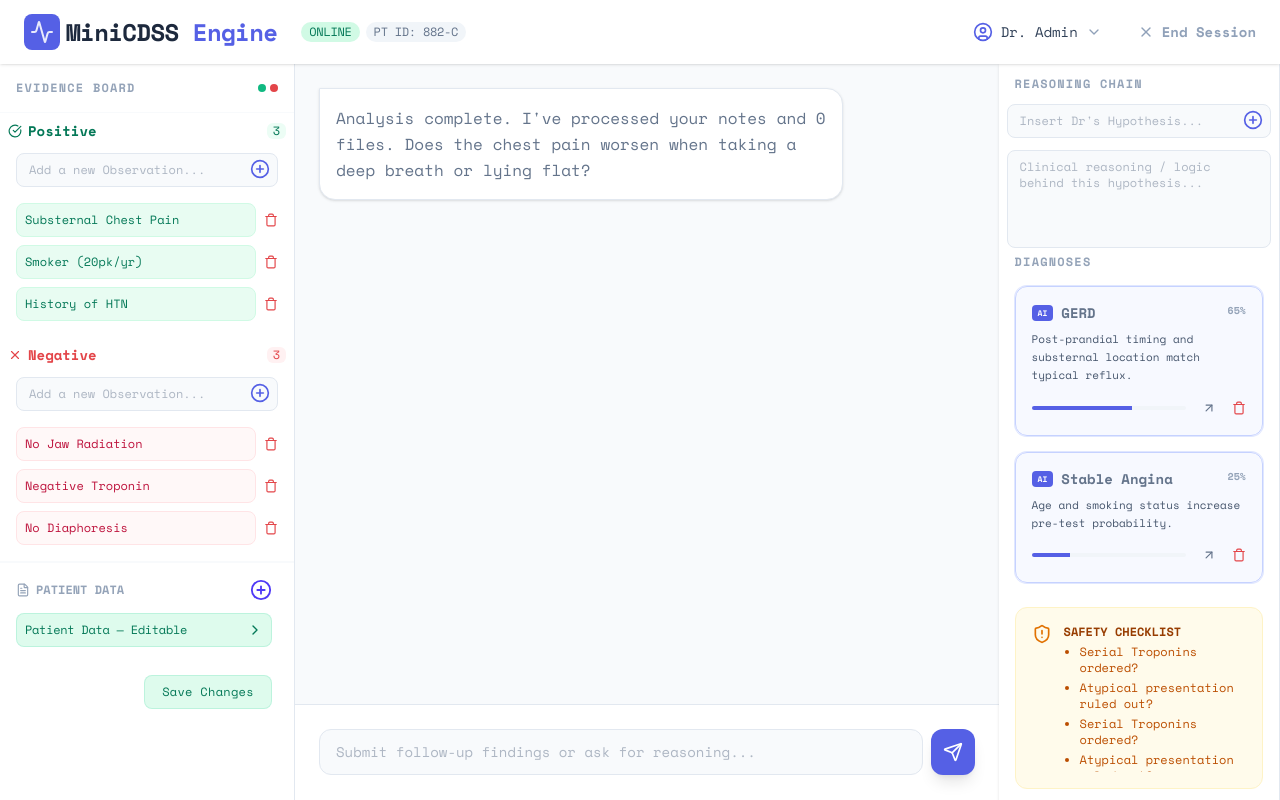
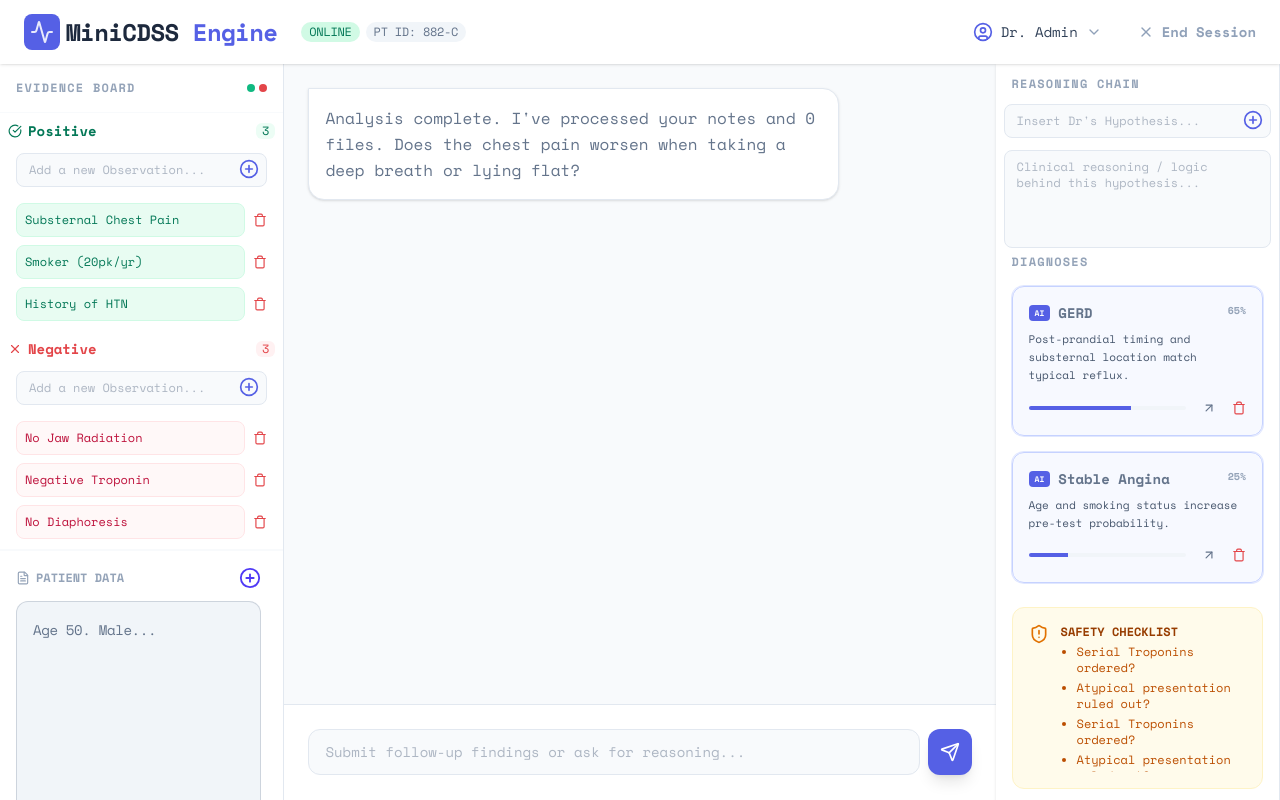
Before and after one commit to Recker-Dev/Mini-CDSS-v2.0_Frontend, a React (Vite) app: page / in a window 1280 px wide. Built offline with nearby package versions, Linux system fonts and the light colour scheme.

Commit message:
PatientDataToggle is removed; patient data now stays always on screen. Save btn has been removed as auto-sync has been implemented.

```diff
--- a/src/components/LeftPanelComponents/ClinicalObservationCard.jsx
+++ b/src/components/LeftPanelComponents/ClinicalObservationCard.jsx
@@ -9,11 +9,11 @@ export default function ClinicalObservationCard({ tag }) {
   const savingChanges = useSessionStore((state) => state.savingChanges);
 
   const entries = useEvidenceStore(
-    (state) => state.evidence[tag.toLowerCase()]
+    (state) => state.evidence[tag.toLowerCase()],
   );
   const addToEvidence = useEvidenceStore((state) => state.addToEvidence);
   const removeFromEvidence = useEvidenceStore(
-    (state) => state.removeFromEvidence
+    (state) => state.removeFromEvidence,
   );
 
   const [newUserEntry, setNewUserEntry] = useState("");
@@ -101,7 +101,7 @@ export default function ClinicalObservationCard({ tag }) {
       </form>
       {entries.length > 0 && (
         <div
-          className={`max-h-[18dvh] min-h-0 flex-1 flex flex-col gap-2 overflow-y-scroll p-2 ${customScrollbar}`}
+          className={`max-h-[16dvh] min-h-0 flex-1 flex flex-col gap-2 overflow-y-scroll p-2 ${customScrollbar}`}
         >
           {entries.map((e, entryIndex) => (
             <div key={entryIndex} className="flex items-center gap-2 w-full">
--- a/src/components/LeftPanelComponents/PatientDataCard.jsx
+++ b/src/components/LeftPanelComponents/PatientDataCard.jsx
@@ -1,36 +1,25 @@
-import { useState, useRef, useEffect } from "react";
+import { useRef } from "react";
 import { FileText, CirclePlus, Trash, ChevronRight } from "lucide-react";
 import { customScrollbar } from "../../util/scrollbar";
 import usePatientDataStore from "../../store/usePatientDataStore";
-import PatientDataToggle from "./PatientDataToggle";
 import useSessionStore from "../../store/useSessionStore";
 
 export default function PatientDataCard() {
   const sessionState = useSessionStore((state) => state.sessionState);
   const savingChanges = useSessionStore((state) => state.savingChanges);
-  const setSavingChanges = useSessionStore((state) => state.setSavingChanges);
 
   const files = usePatientDataStore((state) => state.files);
   const addToFiles = usePatientDataStore((state) => state.addToFiles);
   const removeFromFiles = usePatientDataStore((state) => state.removeFromFiles);
 
+  const initialPatientData = usePatientDataStore(
+    (state) => state.initialPatientData,
+  );
+  const setInitialPatientData = usePatientDataStore(
+    (state) => state.setInitialPatientData,
+  );
+
   const fileInputRef = useRef(null);
-  const [showEditPanel, setShowEditPanel] = useState(false);
-  const showPatientDataRef = useRef(null);
-
-
-  useEffect(() => {
-    function handleClickOutside(e) {
-      if (
-        showPatientDataRef &&
-        !showPatientDataRef.current.contains(e.target)
-      ) {
-        setShowEditPanel(false);
-      }
-    }
-    document.addEventListener("mousedown", handleClickOutside);
-    return () => document.removeEventListener("mousedown", handleClickOutside);
-  }, []);
 
   const canEdit = sessionState && !savingChanges;
 
@@ -70,9 +59,10 @@ export default function PatientDataCard() {
           e.target.value = ""; // Reset so that same file can be selected again
         }}
       />
+      <div className="w-full h-[28dvh] flex flex-col gap-2">
         {files.length > 0 && (
           <div
-          className={`flex flex-col max-h-[18dvh] min-h-0 overflow-y-scroll gap-2 p-2 ${customScrollbar}`}
+            className={`flex-1 flex flex-col max-h-[10dvh] min-h-0 overflow-y-scroll gap-2 p-2 ${customScrollbar}`}
           >
             {files.map((f, i) => (
               <div
@@ -85,7 +75,7 @@ export default function PatientDataCard() {
                   {f.name.length > 20
                     ? `${f.name.substring(0, 15)}...${f.name.substring(
                         f.name.length - 3,
-                      f.name.length
+                        f.name.length,
                       )}`
                     : f.name}
                 </span>
@@ -105,80 +95,26 @@ export default function PatientDataCard() {
             ))}
           </div>
         )}
-      {/* Clinical Encounter Initial Patient Data */}
-      <div ref={showPatientDataRef} className="relative w-full">
-        {/* Initial Patient Data Btn */}
-        <button
-          onClick={() => setShowEditPanel(!showEditPanel)}
+        <textarea
+          disabled={!canEdit}
           className={`
-                w-full flex justify-between items-center p-2 border text-xs rounded-lg
-                font-medium transition-all
-
-                ${
-                  canEdit
-                    ? `
-                      cursor-pointer
-                      bg-secondary-emerald/70
-                      border-primary-emerald-text/20
-                      text-secondary-emerald-text
-                      hover:bg-secondary-emerald/90
-                    `
-                    : `
-                      cursor-pointer
-                      bg-secondary-slate/70
-                      border-primary-slate-text/20
-                      text-primary-slate-text
-                      hover:bg-secondary-slate/90
-                      opacity-80
-                    `
-                }
+            flex-1
+            rounded-xl border
+          bg-secondary-slate/95
+          border-primary-slate-text/25
+            w-full h-full
+            resize-none
+            p-4
+            text-sm/6 font-medium text-primary-slate-text tracking-tight
+            placeholder:text-primary-slate-text/40
+            focus:outline-none
+            overflow-auto
+          ${customScrollbar}
         `}
-        >
-          <span className="tracking-tight">
-            Patient Data — {canEdit ? "Editable" : "Read-Only"}
-          </span>
-
-          <ChevronRight
-            className={`
-                w-4 h-4 transition-all
-                ${
-                  sessionState
-                    ? "text-secondary-emerald-text hover:text-primary-emerald-text hover:scale-110 active:scale-95"
-                    : "text-primary-slate-text opacity-70"
-                }
-              `}
+          value={initialPatientData}
+          onChange={(e) => setInitialPatientData(e.target.value)}
+          placeholder="Enter patient's initial clinical encouter data; like age, sex, gender, ailments, complaints and any past history etc."
         />
-        </button>
-        {/* Input Box for Patient Data {Transition Rendering} */}
-        <PatientDataToggle canEdit={canEdit} isOpen={showEditPanel} />
-      </div>
-      {/* Save button */}
-      <div className="flex justify-end">
-        <button
-          disabled={!canEdit}
-          onClick={() => {
-            console.log("Syncing up state...");
-            setSavingChanges(true);
-            setTimeout(() => setSavingChanges(false), 2000);
-          }}
-          className={`
-            w-32 h-auto mt-4 ml-32 p-2 border text-xs rounded-lg
-            font-medium text-center tracking-wide
-            transition-all
-
-            ${
-              canEdit
-                ? "cursor-pointer bg-secondary-emerald/70 border-primary-emerald-text/20 text-secondary-emerald-text hover:bg-secondary-emerald/90"
-                : "cursor-not-allowed bg-slate-200 border-slate-300 text-slate-400 opacity-70"
-            }
-          `}
-        >
-          {sessionState ? (
-            <span>{savingChanges ? "Saving..." : "Save Changes"}</span>
-          ) : (
-            <span>Offline</span>
-          )}
-        </button>
       </div>
     </div>
   );
--- a/src/components/LeftPanelComponents/PatientDataToggle.jsx
+++ /dev/null
@@ -1,88 +0,0 @@
-import { customScrollbar } from "../../util/scrollbar";
-import usePatientDataStore from "../../store/usePatientDataStore";
-
-export default function PatientDataToggle({ canEdit, isOpen }) {
-  const initialPatientData = usePatientDataStore(
-    (state) => state.initialPatientData,
-  );
-  const setInitialPatientData = usePatientDataStore(
-    (state) => state.setInitialPatientData,
-  );
-
-  return (
-    // <div
-    //   className={`
-    //     absolute
-    //     md:-top-[45%] md:-right-[45%]
-    //     sm:top-[40%] sm:right-[5%]
-    //     transform -translate-y-[60%] translate-x-[50%] mt-3
-    //     w-64 h-84
-    //     md:w-lg md:h-80
-    //     rounded-xl border
-    //     bg-secondary-slate/95
-    //     border-primary-slate-text/25
-    //     shadow-xl
-    //     backdrop-blur-sm
-    //     transition-all duration-300 ease-in-out
-    //     ${
-    //       isOpen
-    //         ? "opacity-100 translate-x-0 scale-100 pointer-events-auto"
-    //         : "opacity-0 -translate-x-2 scale-95 pointer-events-none"
-    //     }
-    //     z-50
-    //     overflow-hidden  // Prevents overflow outside the container
-    //   `}
-    // >
-    <div
-      className={`
-        absolute
-        /* Positioning */
-        md:top-0 md:right-0
-        left-0
-
-        /* Box Styling */
-        w-64 h-84
-        md:w-lg md:h-80
-        rounded-xl border
-        bg-secondary-slate/95
-        border-primary-slate-text/25
-        shadow-xl
-        backdrop-blur-sm
-        z-50
-        overflow-hidden
-
-        /* Animation Logic */
-        transition-all duration-300 ease-in-out
-        ${
-          isOpen
-            ? "opacity-100 scale-100 pointer-events-auto [transform:translateY(-65%)] md:[transform:translateX(55%)]"
-            : "opacity-0 scale-95 pointer-events-none [transform:translateY(-95%)] md:[transform:translateX(-100%)]"
-        }
-      `}
-    >
-      {/* ${
-          isOpen
-            ? "opacity-100 translate-x-0 scale-100 pointer-events-auto"
-            : "opacity-0 -translate-x-2 scale-95 pointer-events-none"
-        } */}
-      {/* Editable Textarea Section */}
-      <textarea
-        disabled={!canEdit}
-        className={`
-          w-full h-full resize-none
-          max-h-80  // Max height for the textarea
-          bg-transparent
-          p-4
-          text-sm/6 font-medium text-primary-slate-text tracking-tight
-          placeholder:text-primary-slate-text/40
-          focus:outline-none
-          overflow-auto  // Enables scrolling once content exceeds max-height
-          ${customScrollbar}
-        `}
-        value={initialPatientData}
-        onChange={(e) => setInitialPatientData(e.target.value)}
-        placeholder="Enter patient's initial clinical encouter data; like age, sex, gender, ailments, complaints and any past history etc."
-      />
-    </div>
-  );
-}
--- a/src/hooks/useAutoSync.js
+++ b/src/hooks/useAutoSync.js
@@ -33,6 +33,9 @@ export default function useAutoSync(interval) {
       // Compare the current vs last changes
       const changes = {};
 
+      // Zustand ensures immutability and working with JS generally
+      // we tend to do so also; so checking object reference will get out job done.
+
       if (initialPatientData !== lastState.initialPatientData) {
         changes.initialPatientData = initialPatientData;
       }
@@ -40,15 +43,15 @@ export default function useAutoSync(interval) {
         changes.files = files;
       }
 
-      if (positiveEvidences.length !== lastState.positiveEvidences.length) {
+      if (positiveEvidences !== lastState.positiveEvidences) {
         changes.positiveEvidences = positiveEvidences;
       }
 
-      if (negativeEvidences.length !== lastState.negativeEvidences.length) {
+      if (negativeEvidences !== lastState.negativeEvidences) {
         changes.negativeEvidences = negativeEvidences;
       }
 
-      if (hypotheses.length !== lastState.hypotheses.length) {
+      if (hypotheses !== lastState.hypotheses) {
         changes.hypotheses = hypotheses;
       }
 
```
Lines whose indentation alone changed are shown as unchanged.
